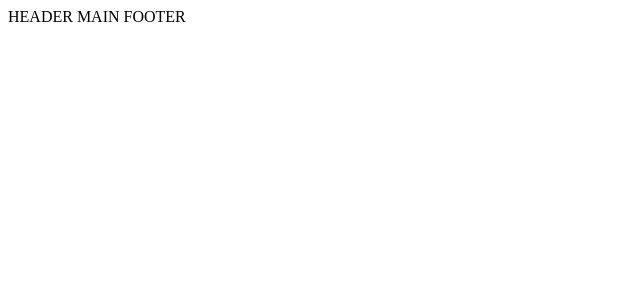
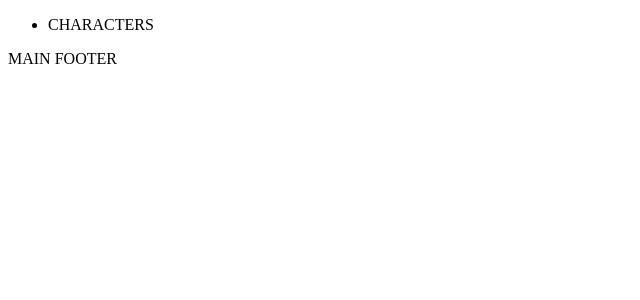
Before and after one commit to ClaudioAiello23/vite-comics, a Vue app: page / in a window 1280 px wide. Shown: the top 300 px of the page, without its empty margins (0-640 px from the left). Built offline with nearby package versions, Linux system fonts and the light colour scheme.

Commit message:
Header: array objects nav menu

```diff
--- a/src/components/AppHeader.vue
+++ b/src/components/AppHeader.vue
@@ -3,16 +3,61 @@
 export default {
     data() {
         return {
-            name: 'AppHeader'
+            name: 'AppHeader',
+            headerMenu: [
+                {
+                    menuName: 'CHARACTERS'
+
+                },
+                {
+                    menuName: 'COMICS'
+
+                },
+                {
+                    menuName: 'MOVIES'
+
+                },
+                {
+                    menuName: 'TV'
+
+                },
+                {
+                    menuName: 'GAMES'
+
+                },
+                {
+                    menuName: 'COLLECTIBLES'
+
+                },
+                {
+                    menuName: 'VIDEOS'
+
+                },
+                {
+                    menuName: 'FANS'
+
+                },
+                {
+                    menuName: 'NEWS'
+
+                },
+                {
+                    menuName: 'SHOP'
+
+                },
+            ]
         }
-
     }
 }
 </script>
 
 <!-- PARTE HTML -->
 <template>
-    HEADER
+    <nav>
+        <ul>
+            <li>{{ headerMenu[0].menuName }}</li>
+        </ul>
+    </nav>
 </template>
 
 <!-- PARTE SCSS-->
```
